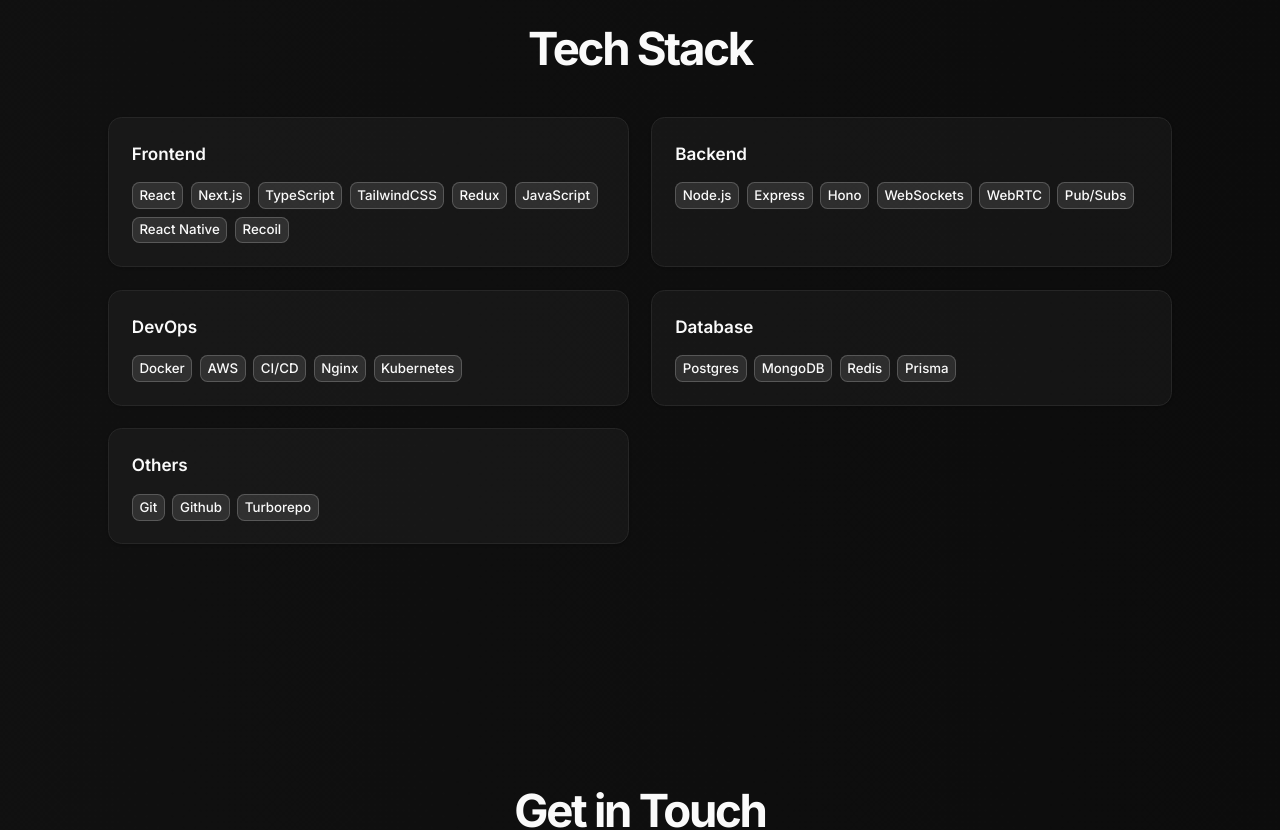
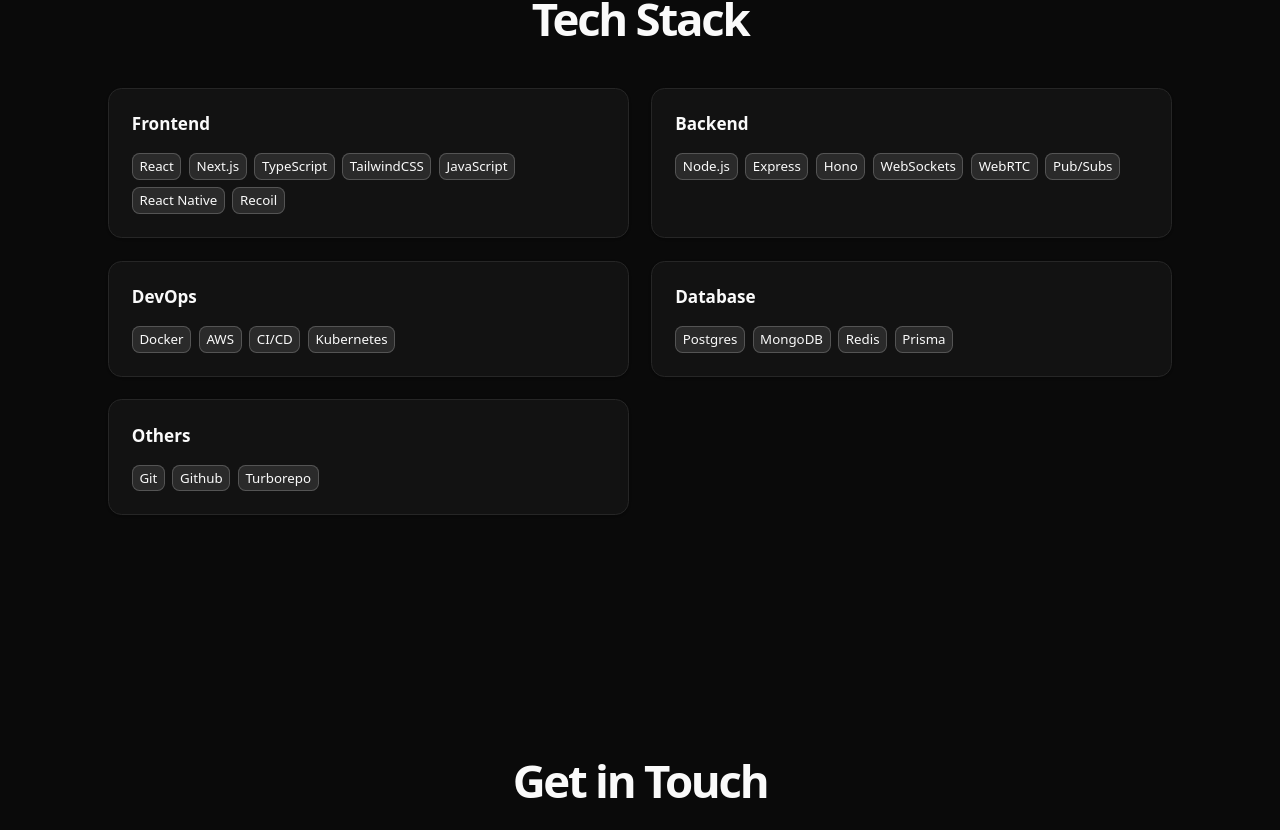
Before and after one commit to MistaHolmes/portfolio, a Next.js app: page / in a window 1280 px wide. Shown: the part 2003-2833 px from the top of the page. Built offline with nearby package versions, Linux system fonts and the light colour scheme.

Commit message:
minor fix

```diff
--- a/app/components/tech-stack.tsx
+++ b/app/components/tech-stack.tsx
@@ -3,7 +3,7 @@
 const technologies = [
   {
     category: "Frontend",
-    skills: ["React", "Next.js", "TypeScript", "TailwindCSS", "Redux", "JavaScript", "React Native", "Recoil"],
+    skills: ["React", "Next.js", "TypeScript", "TailwindCSS", "JavaScript", "React Native", "Recoil"],
   },
   {
     category: "Backend",
@@ -11,7 +11,7 @@
   },
   {
     category: "DevOps",
-    skills: ["Docker", "AWS", "CI/CD", "Nginx","Kubernetes"],
+    skills: ["Docker", "AWS", "CI/CD","Kubernetes"],
   },
   {
     category: "Database",
--- a/app/components/term-dialog.tsx
+++ b/app/components/term-dialog.tsx
@@ -41,12 +41,6 @@
                 </li>
 
                 <li>
-                  <strong>Use At Your Own Risk</strong><br />
-                  This site might make you laugh, cry, or question your own life choices.
-                  I&apos;m not responsible for any emotional damage caused by my color choices or cheesy jokes in the code.
-                </li>
-
-                <li>
                   <strong>No Hacky Hackers</strong><br />
                   If you try to hack this site, may your Wi-Fi forever be unstable and your coffee always cold.
                   Seriously though, don&apos;t.
@@ -74,11 +68,6 @@
                   <strong>Bugs Are Feature Candidates</strong><br />
                   If you find a bug, it&apos;s not a bug. It&apos;s an interactive mystery experience. You&apos;re welcome.
                 </li>
-
-                <li>
-                  <strong>Terms Subject to Change When I&apos;m Bored</strong><br />
-                  These terms might change whenever I feel like being funnier, or if I find a better joke.
-                </li>
               </ol>
 
               <p className="italic">
--- a/app/layout.tsx
+++ b/app/layout.tsx
@@ -1,5 +1,4 @@
 import { ThemeProvider } from "@/components/theme-provider"
-import { cn } from "@/lib/utils"
 import type { Metadata } from "next"
 import { Inter } from "next/font/google"
 import "./globals.css"
@@ -31,14 +30,7 @@
           `
         }} />
       </head>
-      <body
-        className={cn(
-          "min-h-screen font-sans antialiased text-foreground",
-          "dark:bg-gradient-to-r dark:from-[#0a0a0a] dark:via-[#1c1c1c] dark:to-[#0a0a0a]",
-          "dark:bg-[length:800%_100%] dark:animate-[gradientFlow_15s_ease-in-out_infinite]",
-          inter.className
-        )}
-      >
+      <body>
         <ThemeProvider
           attribute="class"
           defaultTheme="dark"
--- a/app/page.tsx
+++ b/app/page.tsx
@@ -240,9 +240,9 @@
                 <p className="text-gray-500 dark:text-gray-200 md:text-lg leading-relaxed font-bold">
                   Hello! I&apos;m Abhash Behera — a Full Stack Developer and DevOps Engineer with a passion for building robust, scalable web applications
                   and ensuring seamless performance in production environments. From developing intuitive frontend interfaces to designing efficient backend systems
-                  and streamlining CI/CD pipelines, I focus on writing maintainable code and delivering solutions that are reliable and efficient.
+                  and streamlining CI/CD pipelines.
                   <br /><br />
-                  Outside of development, I actively contribute to open-source projects, stay updated with emerging technologies, and engage with the tech community.
+                  Outside of development, stay updated with emerging technologies, and engage with the tech community.
                   I value continuous learning, knowledge sharing, and creating tools and platforms that improve productivity and user experience. Let&apos;s build solutions that are smart, stable, and impactful.
                 </p>
               </div>
```
